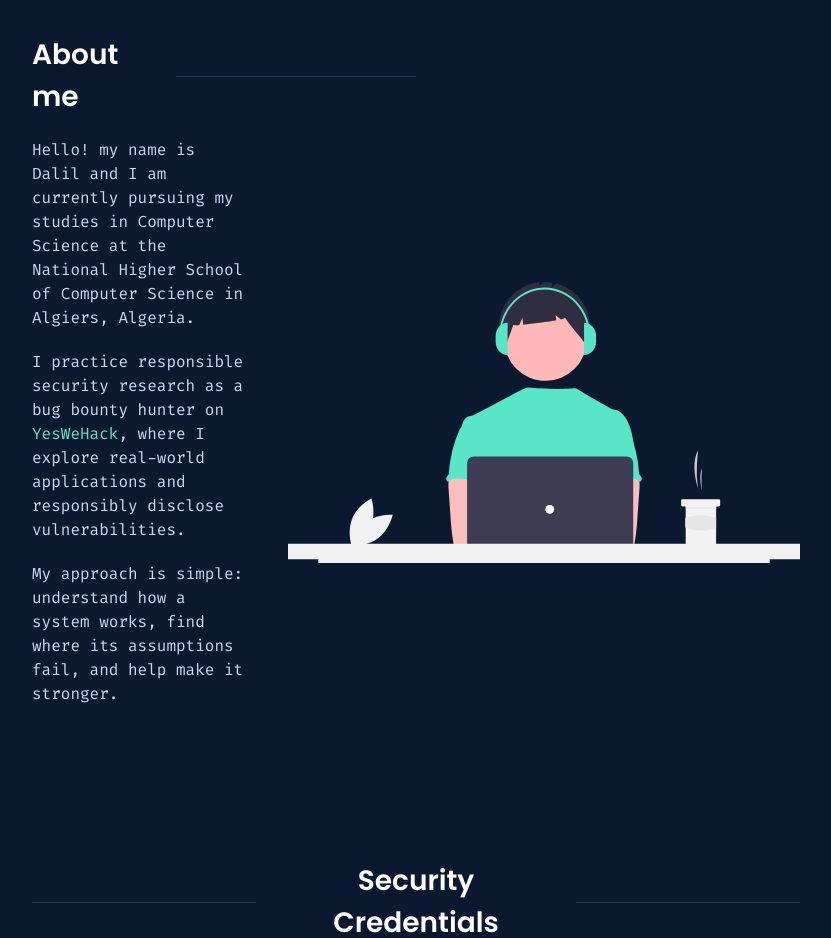
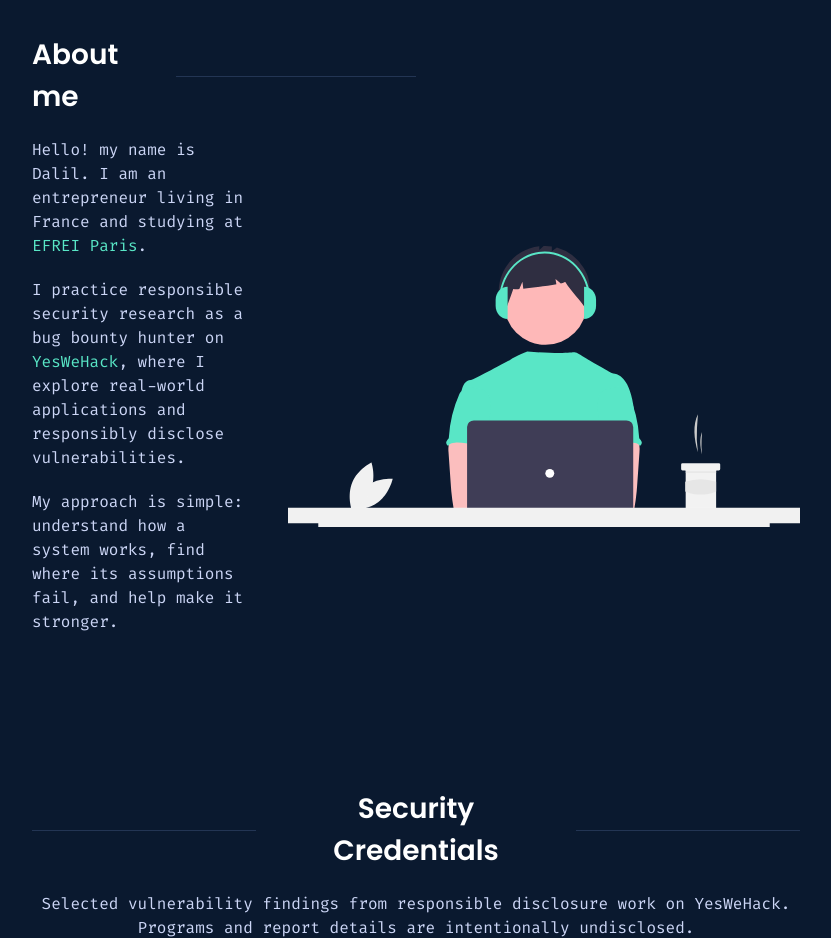
Before and after one commit to Azeroji/portfolio, a Next.js app: page / in a window 1280 px wide. Shown: the part 880-1818 px from the top of the page, without its empty margins (224-1055 px from the left). Built offline with nearby package versions, Linux system fonts and the light colour scheme.

Commit message:
Add France and EFREI Paris to about section

```diff
--- a/components/About/About.tsx
+++ b/components/About/About.tsx
@@ -15,7 +15,7 @@ const About = (props: Props) => {
 
         <div className='flex justify-between items-center gap-x-[5%]'>
           <div className='flex flex-col gap-y-[20px]'>
-            <p>Hello! my name is Dalil and I am currently pursuing my studies in Computer Science at the National Higher School of Computer Science in Algiers, Algeria.</p>
+            <p>Hello! my name is Dalil. I am an entrepreneur living in France and studying at <a className='text-TXT hover:underline' href='https://www.efrei.fr/'>EFREI Paris</a>.</p>
             <p>I practice responsible security research as a bug bounty hunter on <a className='text-TXT hover:underline' href='https://yeswehack.com/hunters/Azerojii#latest-hacktivity'>YesWeHack</a>, where I explore real-world applications and responsibly disclose vulnerabilities.</p>
             <p>My approach is simple: understand how a system works, find where its assumptions fail, and help make it stronger.</p>
           </div>
```
